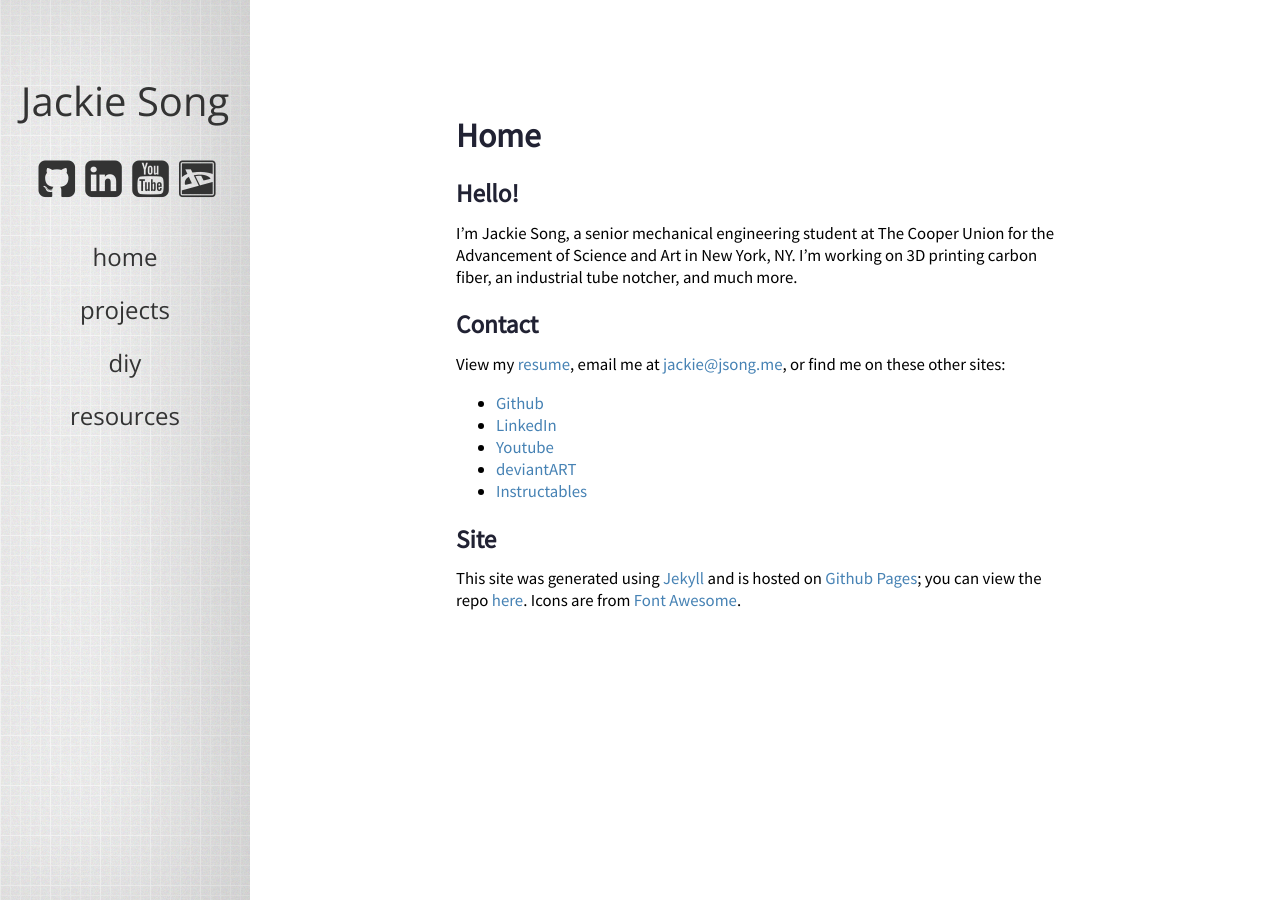
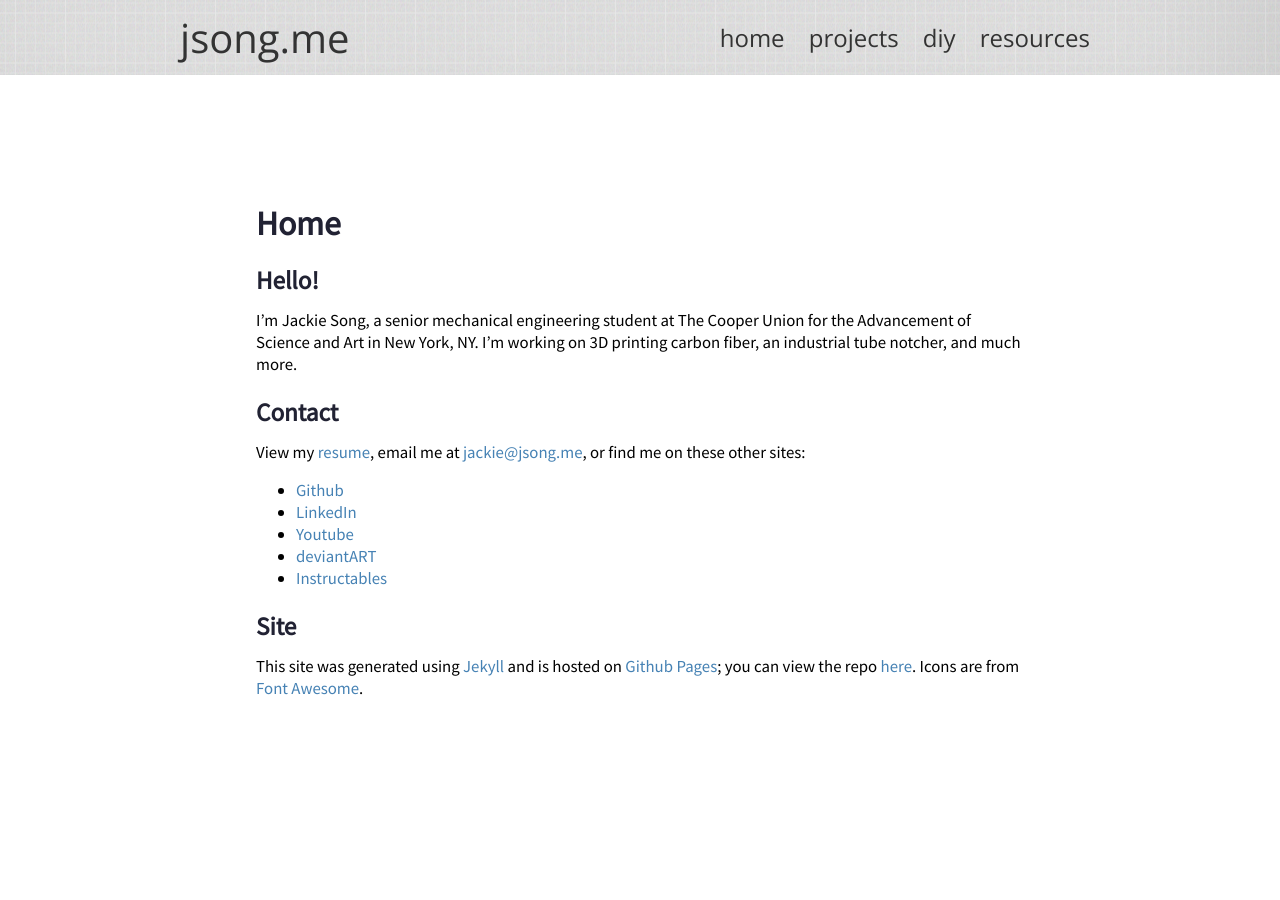
Before and after one commit to songjx/songjx-website, a Jekyll site: the page built from index.md, in a window 1280 px wide. Built offline with Jekyll 4.4.1, drawn with Linux system fonts in a browser that asks for light colours.

Commit message:
make flex banner

```diff
--- a/_layouts/default.html
+++ b/_layouts/default.html
@@ -21,8 +21,9 @@
                 type='text/css'>
 	</head>
     <body>
-        <div id="sidebar">
-            <a href="/"><p id="name">Jackie Song</p></a>
+        <div id="banner">
+            <a href="/"><p id="name">jsong.me</p></a>
+            <!---
             <div id="accounts">
                 {% for account in jackieData.accounts %}
                 {% if account.icon != null %}
@@ -35,6 +36,7 @@
                 {% endif %}
                 {% endfor %}
             </div>
+            --->
             <ul id="menu">
                 {% for item in menuData %}
                         <a href="{{ item[1].folder }}">
--- a/css/style.css
+++ b/css/style.css
@@ -1,5 +1,4 @@
 body {
-    padding-left:250px;
     margin:0;
 }
 
@@ -10,25 +9,24 @@ p {
 
 #name {
     font-size:250%;
-    margin-top:25%;
+    margin: 0;
+    float:left;
 }
 
-#sidebar {
-    width:25%;
-    max-width: 250px;
-    height:100%;
-    position:fixed;
-    top:0;
-    left:0;
-    padding:10px 0px;
-    box-shadow:-52px 0px 150px -20px rgba(0, 0, 0, 0.15) inset;
-    text-align:center;
+#banner {
+    width:100%;
+    padding: 10px 0px;
+    box-shadow: -52px 0px 150px -20px rgba(0, 0, 0, 0.15) inset;
     font-family: 'Open Sans', sans-serif;
     background-image: url('../images/noisy_grid.png');
     background-position: center;
+    display: flex;
+    justify-content: space-around;
+    align-items: center;
+    flex-wrap: wrap;
 }
 
-#sidebar, #sidebar a {
+#banner, #banner a {
     color: #333333;
     text-decoration: none;
 }
@@ -49,12 +47,11 @@ p {
 #menu {
     padding: 0;
     margin: 0;
+    text-align: center;
 }
 
 #menu li  {
-    width:100%;
-    padding-top:10px;
-    padding-bottom:10px;
+    padding: 0 10px;
     list-style-type:none;
     font-size:150%;
 }
@@ -63,8 +60,9 @@ p {
     box-shadow: 0px 0px 70px 10px rgba(255,255,255,.9) inset;
 }
 
-#accounts {
-    margin: 30px 0px;
+#name, #menu, #accounts, #menu li {
+    /*float:left;*/
+    display: inline-block;
 }
 
 .fa {
@@ -101,12 +99,6 @@ p {
 #content a:hover {
     text-decoration: underline;
 }
-
-/*img {
-    display:block;
-    float:left;
-}*/
-
 
 #links {
     -webkit-column-count:2;
```
